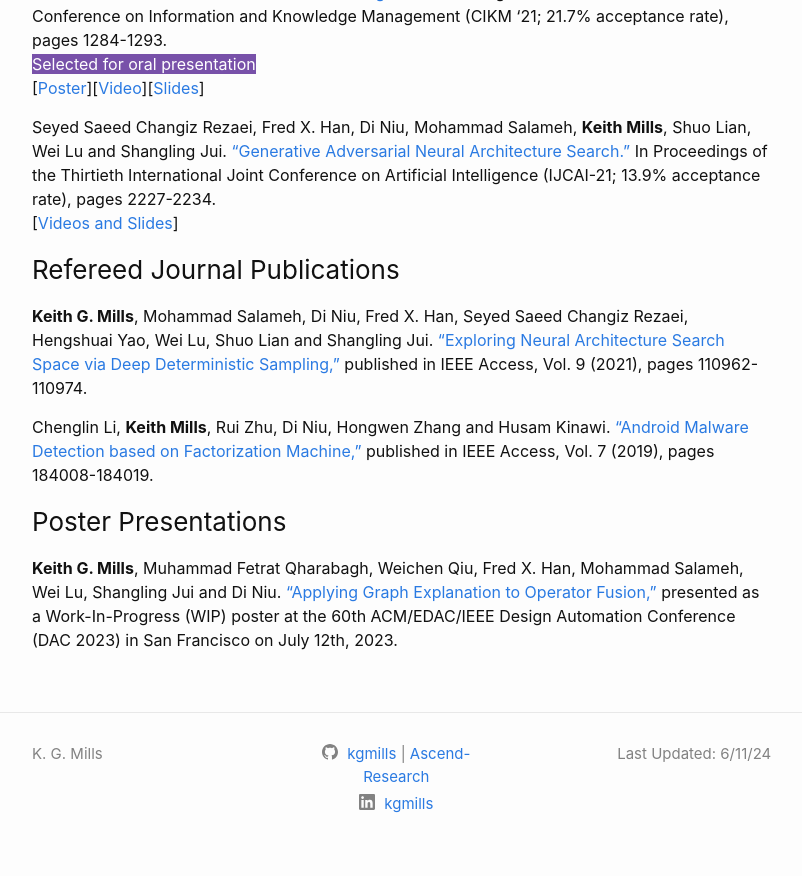
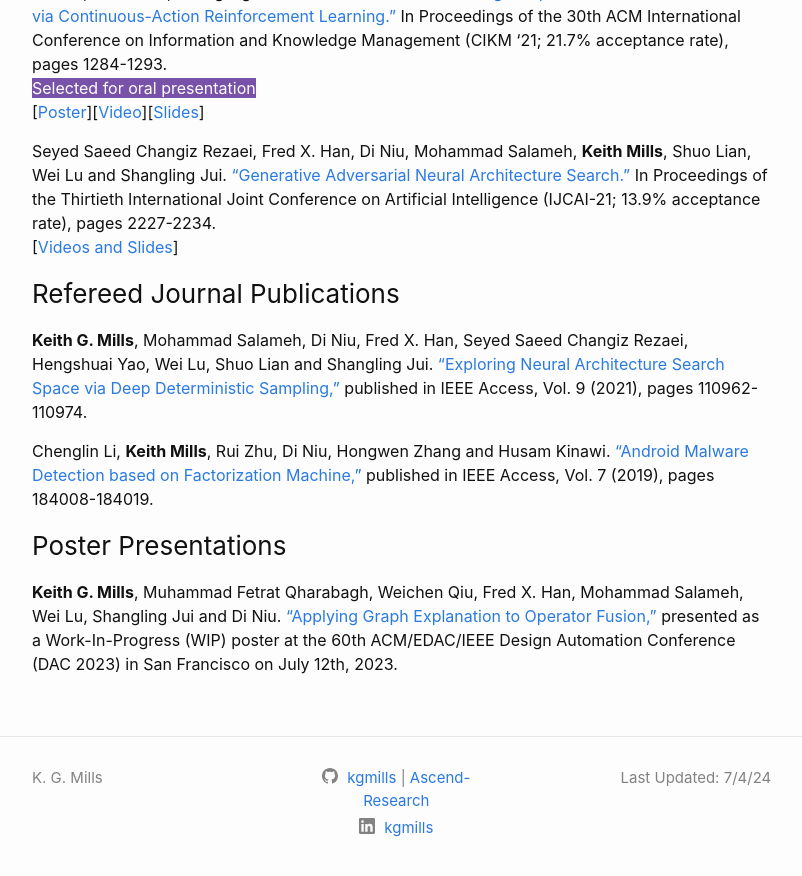
Before and after one commit to kgmills/kgmills.github.io, a Jekyll site: the page built from publications.markdown, in a window 1280 px wide and 900 px high, scrolled down 1503 px. Shown: the top 876 px of the window, without its empty margins (238-1040 px from the left). Built offline with Jekyll 4.4.1, drawn with Linux system fonts in a browser that asks for light colours; some of the changed text lies outside the part shown.

```diff
--- a/publications.markdown
+++ b/publications.markdown
@@ -2,7 +2,7 @@
 layout: page
 title: Publications
 permalink: /publications/
-update: "Last Updated: 6/11/24"
+update: "Last Updated: 7/4/24"
 ---
 
 ### Refereed Conference Proceedings
```
Also changed, not shown: other parts of publications.markdown (+2 -1 lines), 2 other files.
